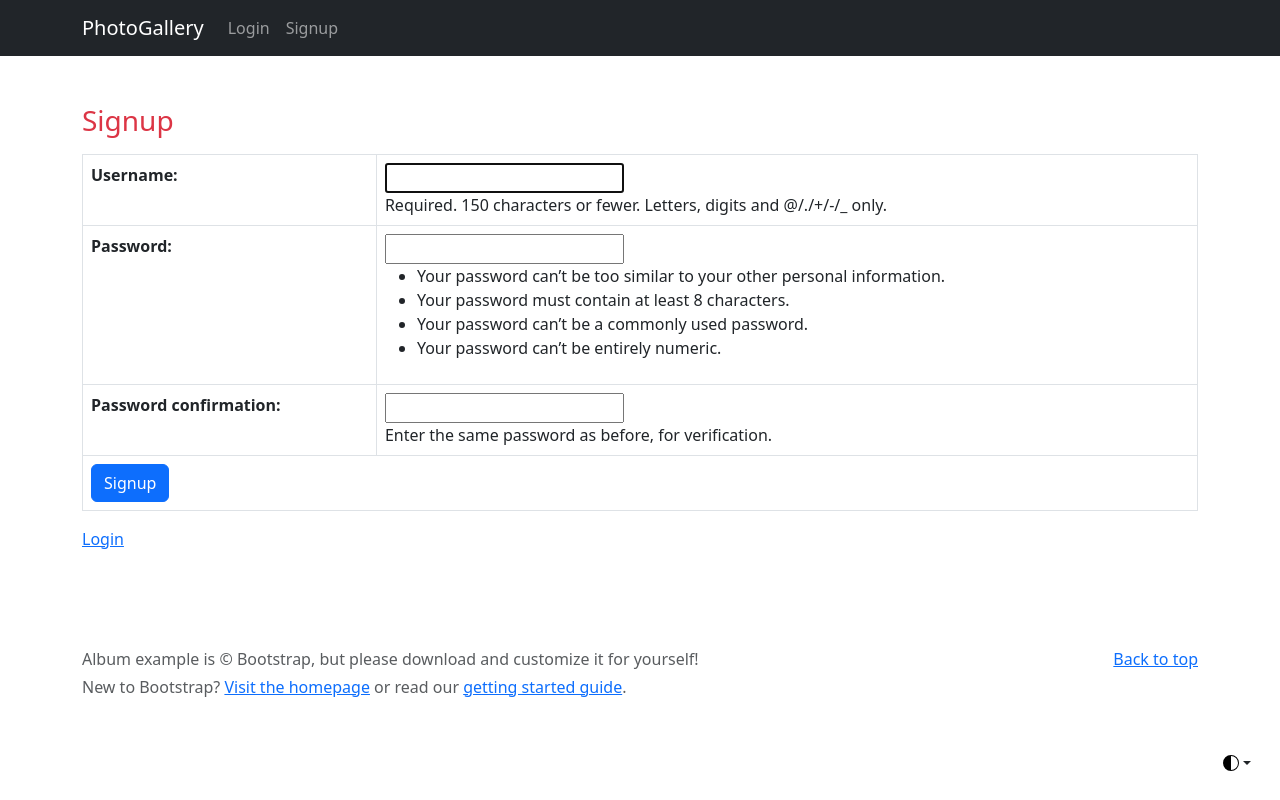
After one commit to LalitKanyal/Photo_Gallery_Django, a Django app: page /accounts/signup in a window 1280 px wide. The commit adds this page. Run offline with Django 4.2, Linux system fonts and the light colour scheme; some libraries are stand-ins or nearby versions.

Commit message:
user signup

```diff
--- a/main/templates/base.html
+++ b/main/templates/base.html
@@ -82,10 +82,9 @@
                 <a class="nav-item nav-link" href="#">Dashboard</a>
                 <a class="nav-item nav-link" href="{% url 'logout' %}">Logout</a>
             {% else %}
-                <a class="nav-item nav-link" href="#">Login</a>
-                <a class="nav-item nav-link" href="#">Register</a>
+                <a class="nav-item nav-link" href="{% url 'login' %}">Login</a>
+                <a class="nav-item nav-link" href="{% url 'signup' %}">Signup</a>
             {% endif %}
-
         </div>
         </div>
         </div>
--- a/main/templates/registration/login.html
+++ b/main/templates/registration/login.html
@@ -12,7 +12,7 @@
                 </tr>
             </form>
             </table>
-        <p><a href="#">Signup</a></p>
+        <p><a href="{% url 'signup' %}">Signup</a></p>
     </div>
   </div>
 </main>
--- /dev/null
+++ b/main/templates/registration/signup.html
@@ -0,0 +1,19 @@
+{% extends 'base.html' %}
+{% block content %}
+<main>
+    <div class="container my-5">
+      <p>{{msg}}</p>
+      <h3 class="my-3"><span class="text-danger">Signup</h3>
+      <table class="table table-bordered">
+        <form method="post">
+          {% csrf_token %}
+          {{form.as_table}}
+          <tr>
+            <td colspan="2"><input type="submit" class="btn btn-primary" value="Signup" /></td>
+          </tr>
+        </form>
+      </table>
+      <p><a href="{% url 'login' %}">Login</a></p>
+    </div>
+</main>
+{% endblock %}
--- a/main/urls.py
+++ b/main/urls.py
@@ -6,7 +6,8 @@ from django.conf.urls.static import static
 
 urlpatterns = [
     path('', views.home, name='home'),
-    path('photos/<int:album_id>', views.photos, name='photos')
+    path('photos/<int:album_id>', views.photos, name='photos'),
+	path('accounts/signup',views.signup,name='signup'),
 ]
 
 if settings.DEBUG:
--- a/main/views.py
+++ b/main/views.py
@@ -1,6 +1,8 @@
 from django.shortcuts import render
 from .models import Album, Photos
 from django.db.models import Count
+# User SignUp
+from django.contrib.auth.forms import UserCreationForm
 
 def home(request):
     data=Album.objects.annotate(total_photos=Count('photos')).all()
@@ -11,3 +13,14 @@ def photos(request, album_id):
     album = Album.objects.get(id=album_id)
     data=Photos.objects.filter(album=album)
     return render(request, 'photos.html', {'data':data, 'album':album})
+
+# SignUp
+def signup(request):
+	msg=''
+	if request.method=='POST':
+		form=UserCreationForm(request.POST)
+		if form.is_valid():
+			form.save()
+			msg='Thanks for signup'
+	form=UserCreationForm
+	return render(request, 'registration/signup.html',{'form':form,'msg':msg})
--- a/photo_gallery/settings.py
+++ b/photo_gallery/settings.py
@@ -32,7 +32,7 @@ ALLOWED_HOSTS = []
 # Application definition
 
 INSTALLED_APPS = [
-    # 'jazzmin',
+    'jazzmin',
     'django.contrib.admin',
     'django.contrib.auth',
     'django.contrib.contenttypes',
```
Also changed, not shown: db.sqlite3.
